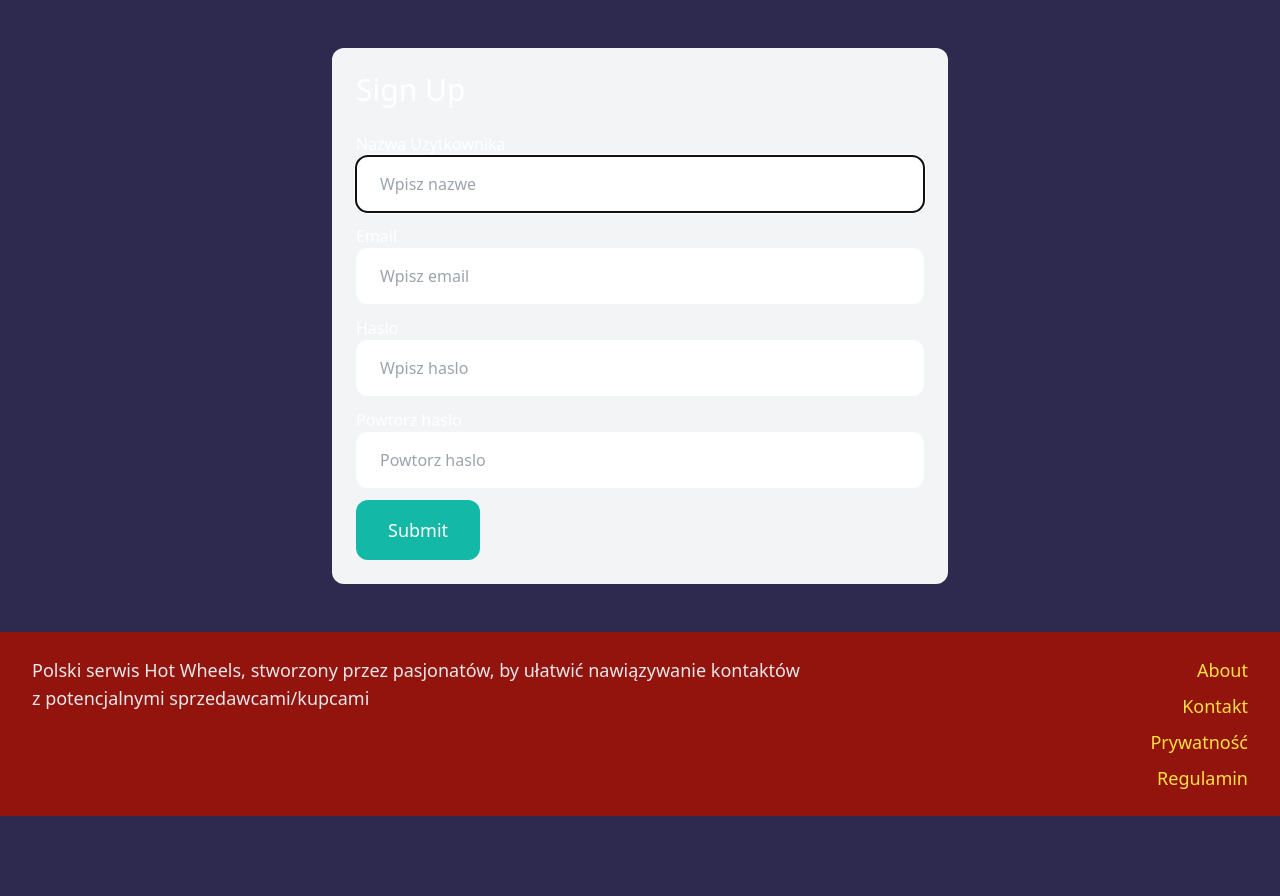
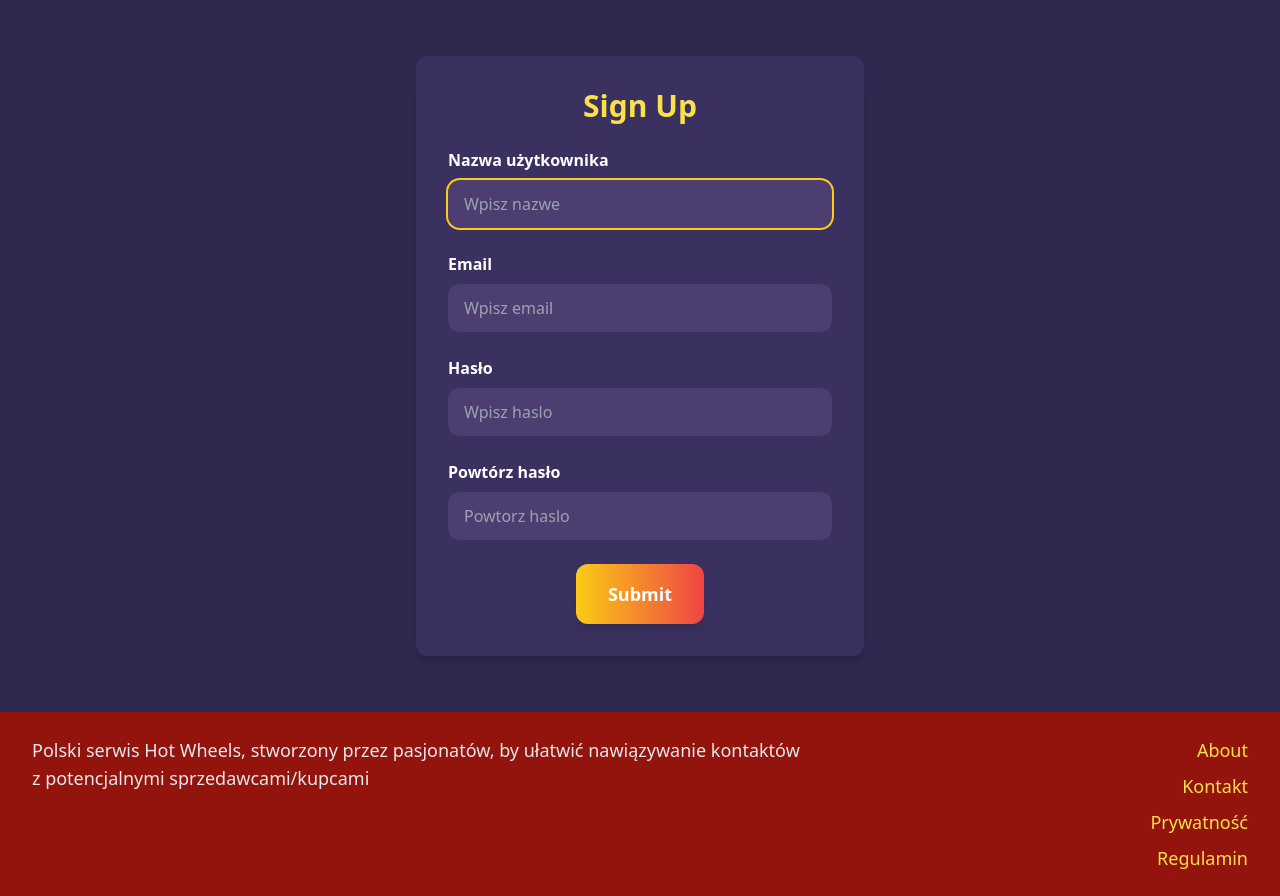
Before and after one commit to mlodyJacky/DjangoServiceMarketForHW, a Django app: page /signup/ in a window 1280 px wide. Shown: the part 112-1008 px from the top of the page. Before the commit the page ends 928 px from the top, so only its background shows below. Run offline with Django 5.2, Linux system fonts and the light colour scheme; some libraries are stand-ins or nearby versions.

Commit message:
nice looking UI on the site login and signup, small bugfixes

```diff
--- a/core/templates/core/signup.html
+++ b/core/templates/core/signup.html
@@ -1,47 +1,76 @@
 {% extends 'core/base.html' %}
 
-{% block title %} SignUp {% endblock %}
+{% block title %}Sign Up{% endblock %}
 
 {% block content %}
-<div class="w-1/2 my-6 mx-auto p-6 bg-gray-100 rounded-xl">
-    <h1 class="mb-6 text-3xl"> Sign Up</h1>
+<style>
+  input, select, textarea {
+    background-color: #4C3E70 !important;
+    color: white !important;
+    border: none !important;
+    border-radius: 0.75rem !important;
+    padding: 0.75rem 1rem !important;
+  }
+  input::placeholder, textarea::placeholder {
+    color: #9ca3af !important;
+  }
+  input:focus, select:focus, textarea:focus {
+    outline: none !important;
+    box-shadow: 0 0 0 2px #facc15 !important;
+  }
+</style>
 
-    <form method="post" action=".">
+<div class="w-full max-w-md my-8 mx-auto bg-[#3A3160] p-8 rounded-xl shadow-lg">
+  <h1 class="text-3xl font-bold text-yellow-300 mb-6 text-center">Sign Up</h1>
+
+  <form method="post" action="." class="space-y-6">
     {% csrf_token %}
 
-
-        <div class="mb-3">
-            <label class="'inline-block mb-2"> Nazwa Uzytkownika </label>  <br>
+    <div>
+      <label for="id_username" class="block mb-2 text-white font-semibold">Nazwa użytkownika</label>
       {{ form.username }}
+      {% if form.username.errors %}
+        <p class="text-red-400 text-sm mt-1">{{ form.username.errors|join:", " }}</p>
+      {% endif %}
     </div>
 
-        <div class="mb-3">
-            <label class="'inline-block mb-2"> Email </label>  <br>
+    <div>
+      <label for="id_email" class="block mb-2 text-white font-semibold">Email</label>
       {{ form.email }}
+      {% if form.email.errors %}
+        <p class="text-red-400 text-sm mt-1">{{ form.email.errors|join:", " }}</p>
+      {% endif %}
     </div>
 
-        <div class="mb-3">
-            <label class="'inline-block mb-2"> Haslo </label>  <br>
+    <div>
+      <label for="id_password1" class="block mb-2 text-white font-semibold">Hasło</label>
       {{ form.password1 }}
+      {% if form.password1.errors %}
+        <p class="text-red-400 text-sm mt-1">{{ form.password1.errors|join:", " }}</p>
+      {% endif %}
     </div>
 
-        <div class="mb-3">
-            <label class="'inline-block mb-2"> Powtorz haslo </label>  <br>
+    <div>
+      <label for="id_password2" class="block mb-2 text-white font-semibold">Powtórz hasło</label>
       {{ form.password2 }}
+      {% if form.password2.errors %}
+        <p class="text-red-400 text-sm mt-1">{{ form.password2.errors|join:", " }}</p>
+      {% endif %}
     </div>
 
-        {% if form.errors or form.non_firld_errors %}
-            <div class="mb-3 p-6 bg-red-100 rounded-xl">
-                {% for field in form %}
-                {{ field.errors }}
+    {% if form.non_field_errors %}
+    <div class="p-4 bg-red-800 bg-opacity-50 rounded-lg">
+      {% for error in form.non_field_errors %}
+        <p class="text-red-300 text-sm">{{ error }}</p>
       {% endfor %}
-
-                {{ form.non_field_errors }}
     </div>
     {% endif %}
 
-        <button class="py-4 px-8 text-lg bg-teal-500 hover:bg-teal-700 rounded-xl text-white"> Submit </button>
-
+    <div class="text-center">
+      <button type="submit" class="px-8 py-4 text-lg font-extrabold text-white rounded-xl bg-gradient-to-r from-yellow-400 via-red-500 to-pink-500 bg-[length:200%] hover:bg-right transition-all duration-500 shadow-lg">
+        Submit
+      </button>
+    </div>
   </form>
 </div>
 {% endblock %}
```
Also changed, not shown: core/templates/core/login.html (+37 -17 lines), db.sqlite3. Lines whose indentation alone changed are shown as unchanged.
